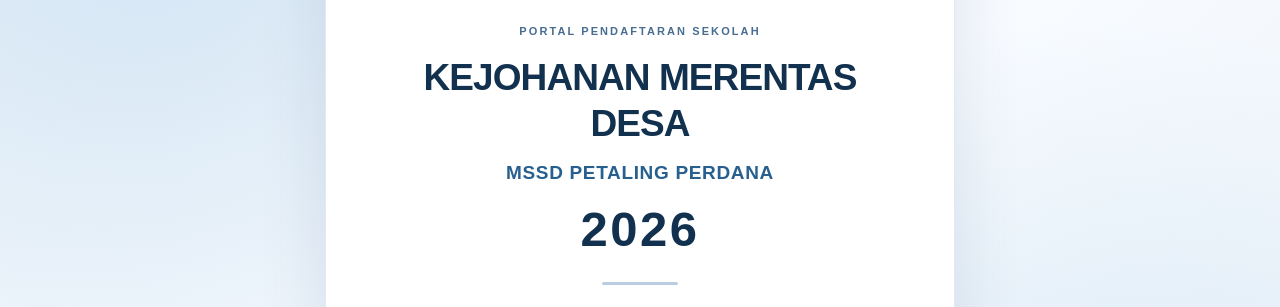
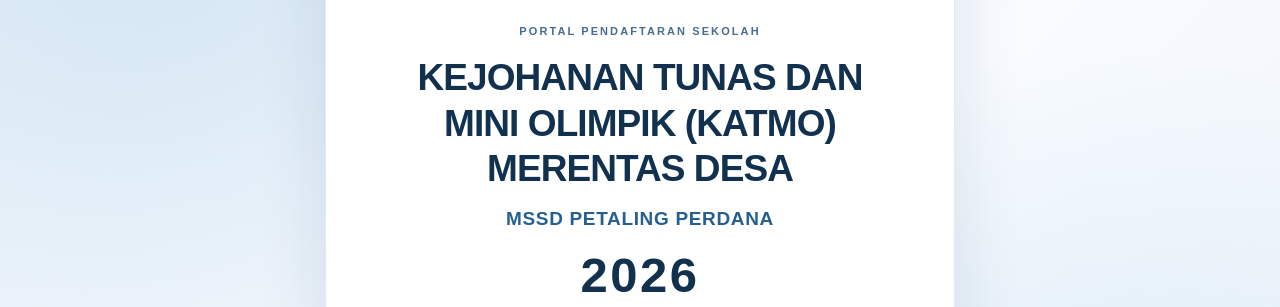
Before and after one commit to alfee17883/adntech-online, a plain HTML site: page pperdana/mdesa.html in a window 1280 px wide. Shown: the part 204-511 px from the top of the page. Drawn offline with Linux system fonts and the light colour scheme.

Commit message:
Update event title to KATMO Merentas Desa

```diff
--- a/pperdana/mdesa.html
+++ b/pperdana/mdesa.html
@@ -186,7 +186,7 @@
     <div class="logo-fallback" id="logoFallback" aria-hidden="true">MSSD PP</div>
 
     <p class="eyebrow">Portal Pendaftaran Sekolah</p>
-    <h1>Kejohanan Merentas Desa</h1>
+    <h1>Kejohanan Tunas dan Mini Olimpik (KATMO) Merentas Desa</h1>
     <p class="organizer">MSSD PETALING PERDANA</p>
     <p class="year">2026</p>
     <div class="divider" aria-hidden="true"></div>
```
